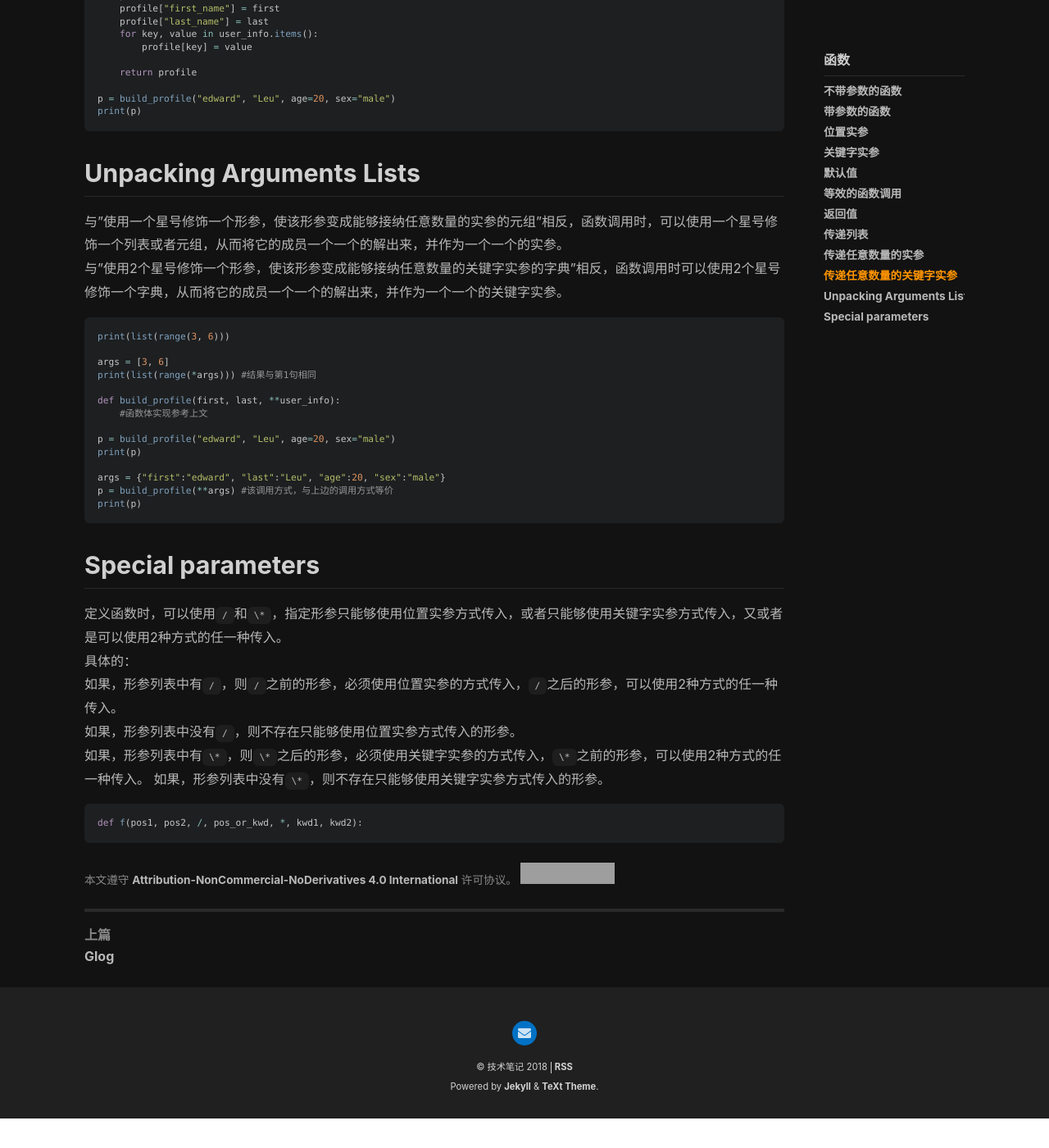
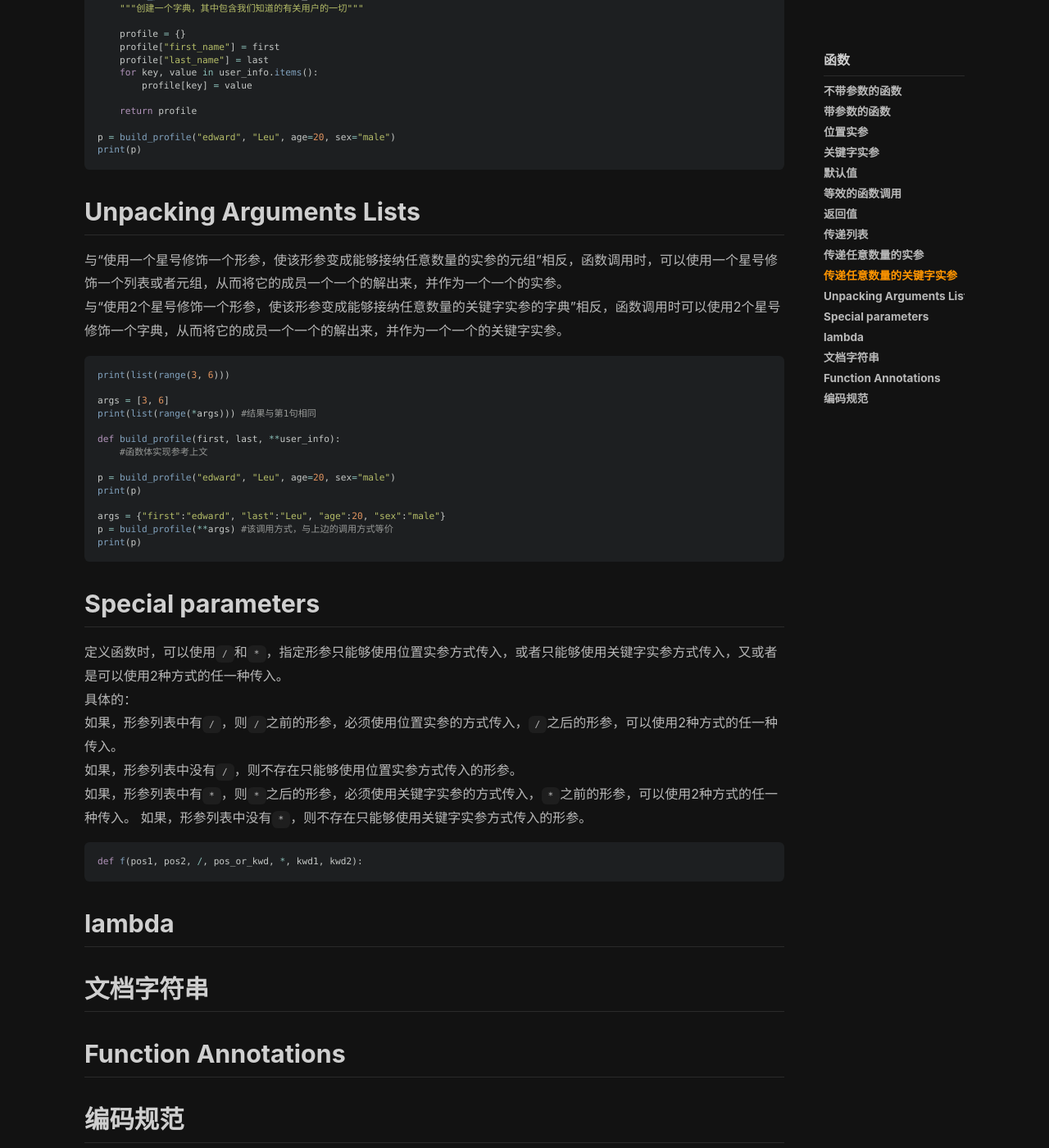
Before and after one commit to hjfbswb/hjfbswb.github.io, a Jekyll site: the page built from _posts/python/2019-12-22-python-function.md, in a window 1280 px wide and 1400 px high, scrolled down 3727 px. Shown: the whole window at 82% size. Built offline with Jekyll 4.4.1, drawn with Linux system fonts in a browser that asks for light colours; nearby versions of some CDN libraries; before the commit the page ends 5091 px from its top, so only the background shows below that; some of the changed text lies outside the part shown; grey boxes are pictures that could not be loaded.

Commit message:
优化python-function.md

````diff
--- a/_posts/python/2019-12-22-python-function.md
+++ b/_posts/python/2019-12-22-python-function.md
@@ -1,3 +1,13 @@
+---
+title: python function
+tags: python
+modify_date: 2019-12-23
+---
+
+python中的函数。
+
+<!--more-->
+
 # 函数
 
 函数是带名字的代码块，方便代码复用，减少重复代码，方便代码修改和维护。
@@ -176,8 +186,8 @@ print(p)
 
 ## Unpacking Arguments Lists
 
-与"使用一个星号修饰一个形参，使该形参变成能够接纳任意数量的实参的元组"相反，函数调用时，可以使用一个星号修饰一个列表或者元组，从而将它的成员一个一个的解出来，并作为一个一个的实参。
-与"使用2个星号修饰一个形参，使该形参变成能够接纳任意数量的关键字实参的字典"相反，函数调用时可以使用2个星号修饰一个字典，从而将它的成员一个一个的解出来，并作为一个一个的关键字实参。
+与“使用一个星号修饰一个形参，使该形参变成能够接纳任意数量的实参的元组”相反，函数调用时，可以使用一个星号修饰一个列表或者元组，从而将它的成员一个一个的解出来，并作为一个一个的实参。
+与“使用2个星号修饰一个形参，使该形参变成能够接纳任意数量的关键字实参的字典”相反，函数调用时可以使用2个星号修饰一个字典，从而将它的成员一个一个的解出来，并作为一个一个的关键字实参。
 
 ```python
 print(list(range(3, 6)))
@@ -198,13 +208,21 @@ print(p)
 
 ## Special parameters
 
-定义函数时，可以使用`/`和`\*`，指定形参只能够使用位置实参方式传入，或者只能够使用关键字实参方式传入，又或者是可以使用2种方式的任一种传入。
+定义函数时，可以使用`/`和`*`，指定形参只能够使用位置实参方式传入，或者只能够使用关键字实参方式传入，又或者是可以使用2种方式的任一种传入。
 具体的：
 如果，形参列表中有`/`，则`/`之前的形参，必须使用位置实参的方式传入，`/`之后的形参，可以使用2种方式的任一种传入。
 如果，形参列表中没有`/`，则不存在只能够使用位置实参方式传入的形参。
-如果，形参列表中有`\*`，则`\*`之后的形参，必须使用关键字实参的方式传入，`\*`之前的形参，可以使用2种方式的任一种传入。
-如果，形参列表中没有`\*`，则不存在只能够使用关键字实参方式传入的形参。
+如果，形参列表中有`*`，则`*`之后的形参，必须使用关键字实参的方式传入，`*`之前的形参，可以使用2种方式的任一种传入。
+如果，形参列表中没有`*`，则不存在只能够使用关键字实参方式传入的形参。
 
 ```python
 def f(pos1, pos2, /, pos_or_kwd, *, kwd1, kwd2):
 ```
+
+## lambda
+
+## 文档字符串
+
+## Function Annotations
+
+## 编码规范
````
Also changed, not shown: other parts of _posts/python/2019-12-22-python-function.md (+1 -1 lines).
